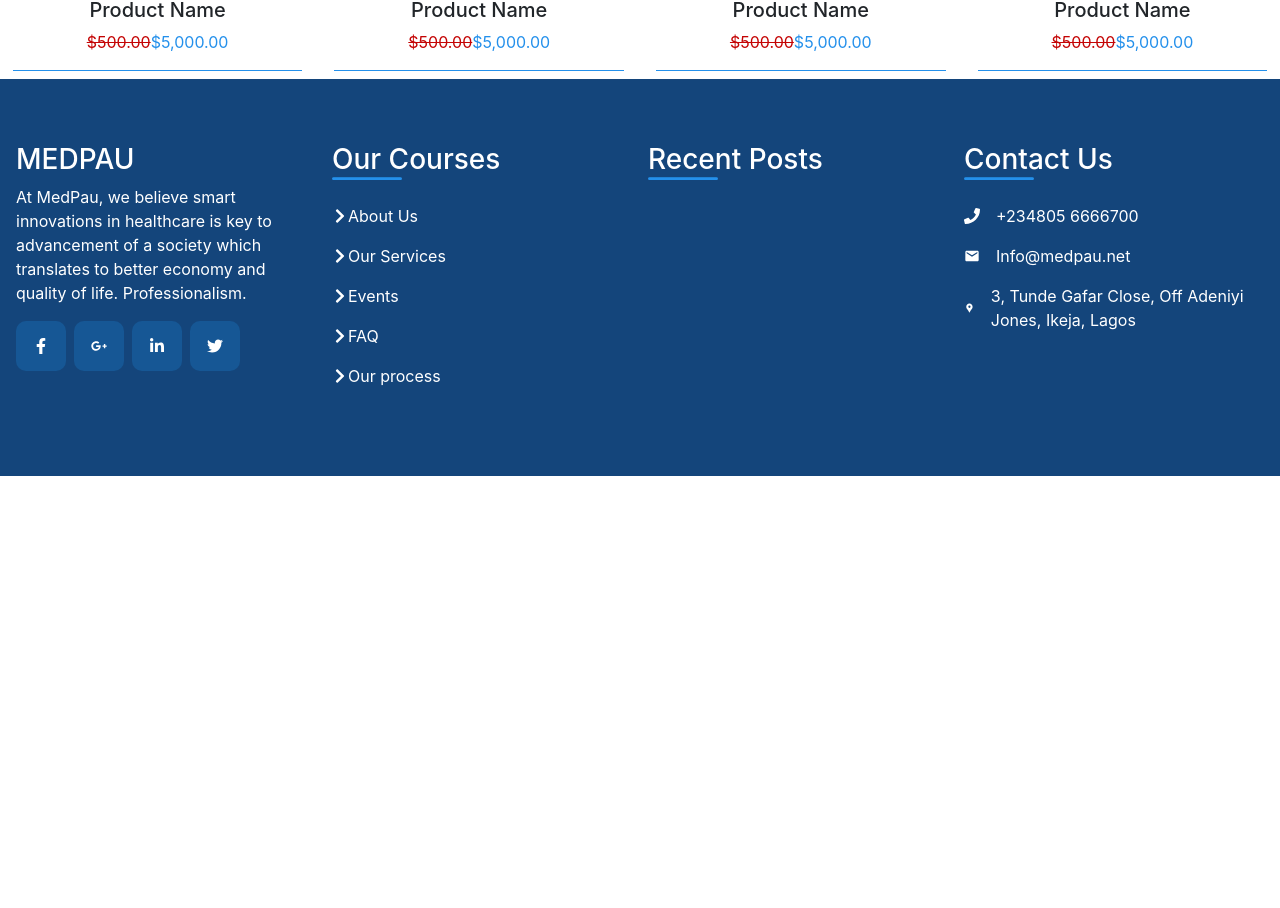
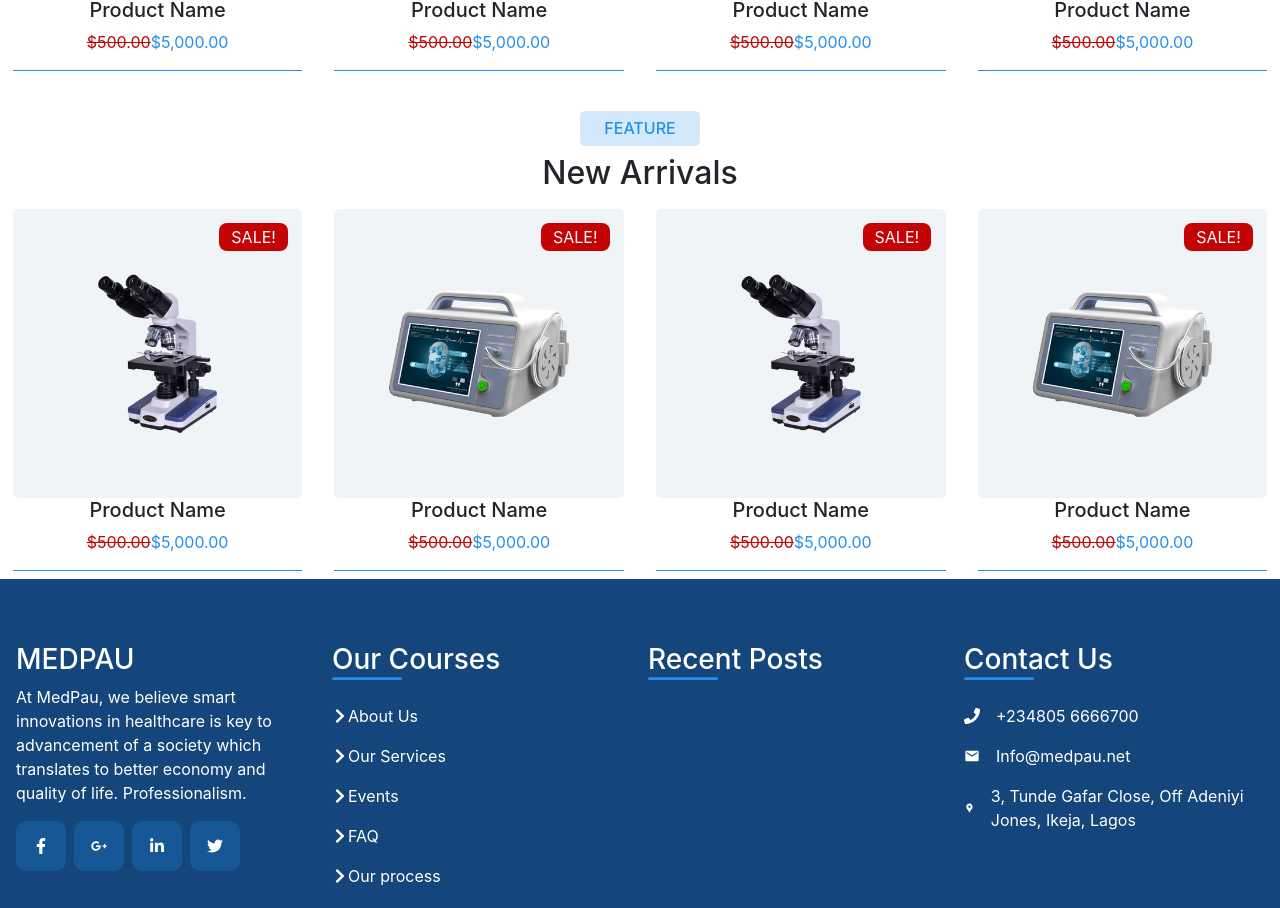
Before and after one commit to Gbengashowunmi/medpaunew, a React (Create React App) app: page / in a window 1280 px wide. Shown: the part 1949-2857 px from the top of the page. Before the commit the page ends 2425 px from the top, so only its background shows below. Built offline with nearby package versions, Linux system fonts and the light colour scheme; a web font is replaced by a local one.

Commit message:
first commit

```diff
--- a/src/Pages/LandingPage.js
+++ b/src/Pages/LandingPage.js
@@ -108,6 +108,20 @@
           </div>
         </div>
       </aside>
+
+      <aside className="new-arrivals">
+    <div className="head">
+<h6>FEATURE</h6>
+<h2>New Arrivals</h2>
+    </div>
+    <div className="products-container">
+
+    <div><ProductCard image="/images/2-removebg-preview.png"/></div>
+    <div><ProductCard image="/images/9__1_-removebg-preview.png"/></div>
+    <div><ProductCard image="/images/2-removebg-preview.png"/></div>
+    <div><ProductCard image="/images/9__1_-removebg-preview.png"/></div>
+    </div>
+  </aside>
     </HeadFoot>
   );
 }
--- a/src/Pages/landing.scss
+++ b/src/Pages/landing.scss
@@ -31,7 +31,7 @@
     width: 90%;
     height: 13rem;
     position: absolute;
-    bottom: 0;
+    top: 40vw;
     margin-left: 5%;
     display: grid;
     grid-template-columns: 1fr 1fr 1fr;
@@ -65,7 +65,7 @@
         transition: 0.6s;
       }
       button:hover {
-        background-color: black;
+        background-color: var(--clr-secondary);
         transition: 0.6s;
         color: white;
       }
@@ -108,7 +108,7 @@
       transition: 0.6s;
     }
     button:hover {
-      background-color: black;
+      background-color: var(--clr-secondary);
       transition: 0.6s;
     }
     h6 {
@@ -207,7 +207,7 @@
   .hero-text {
     width: 60%;
     margin-left: 2rem;
-    padding-top: 4rem;
+    padding-top: 8vw;
     h1 {
       font-size: 10vw;
     }
@@ -215,6 +215,7 @@
   .hero-cards{
     grid-template-columns: 1fr;
     height: fit-content;
+    top: 50vw;
 
 .hero-card{
   height: 10rem;
--- a/src/component/headFoot.scss
+++ b/src/component/headFoot.scss
@@ -241,6 +241,8 @@
     }
     ul {
       color: white;
+      .appointment-btn{width: fit-content;}
+
     }
     .nav-bar {
       display: block;
@@ -264,7 +266,6 @@
       backdrop-filter: blur(6px);
       transform: translateX(100%);
       z-index: 95;
-      .appointment-btn{width: fit-content;}
     }
 
     .navbar-content.open {
--- a/src/component/ourServices/ourServices.scss
+++ b/src/component/ourServices/ourServices.scss
@@ -14,7 +14,7 @@
         position: absolute;
         top: 0;
         left: 0;
-        opacity: 1;
+        opacity: 0;
         background-color: var(--clr-primary);
         transition: .6s;
         z-index: 90;
@@ -33,7 +33,10 @@
     transform: scale(1.01);
 
 }
+.service-container:hover .overlay{
+    opacity: 1;
 
+}
 @media (max-width:900px) {
     .service-container{
         padding: 1rem;
```
Also changed, not shown: public/images/2-removebg-preview.png (added), public/images/9__1_-removebg-preview.png (added).
